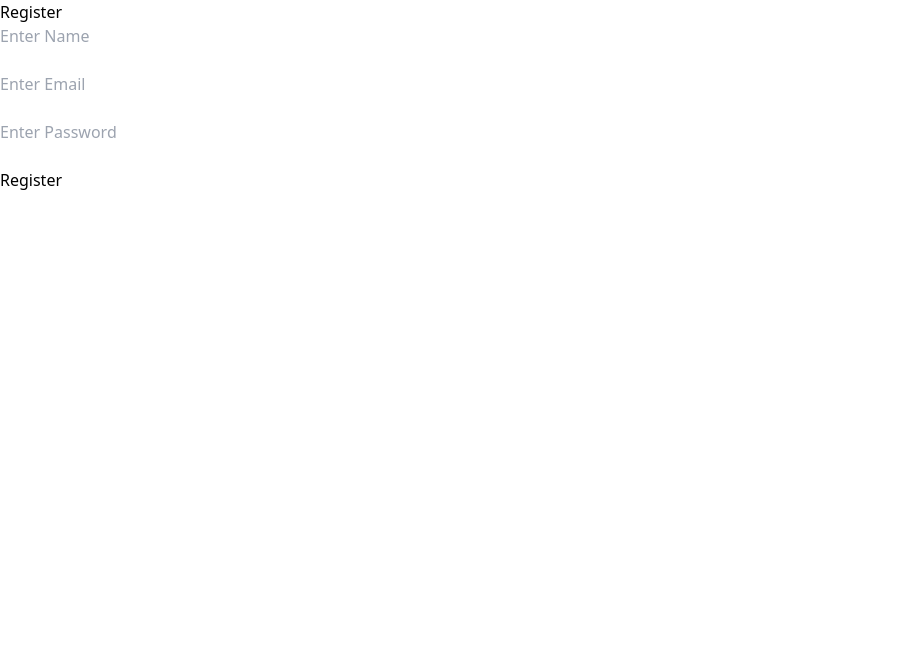
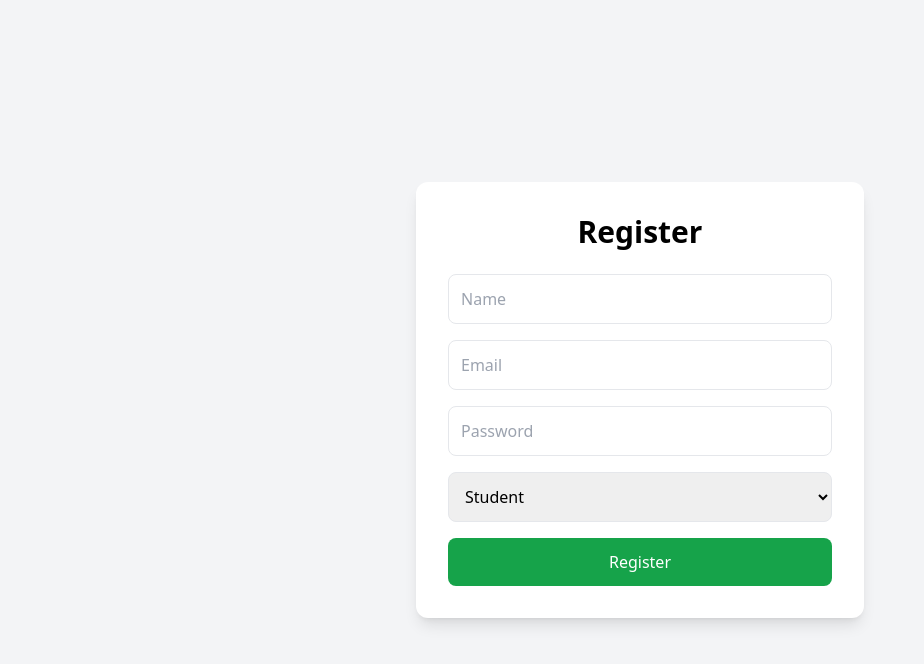
Before and after one commit to harshithan1706NH/AI_Campus, a React app in the folder frontend/: page /register in a window 1280 px wide. Shown: the top 664 px of the page, without its empty margins (0-924 px from the left). Built offline with nearby package versions, Linux system fonts and the light colour scheme; the HTML template or start-up script is replaced by a standard one.

Commit message:
UI enhanced

```diff
--- a/frontend/src/pages/Login.jsx
+++ b/frontend/src/pages/Login.jsx
@@ -10,45 +10,74 @@ function Login() {
   const handleLogin = async (e) => {
     e.preventDefault();
 
-    const res = await axios.post("http://localhost:5000/api/auth/login", {
+    try {
+      const res = await axios.post(
+        "http://localhost:5000/api/auth/login",
+        {
           email,
           password,
-    });
+        }
+      );
 
       localStorage.setItem("token", res.data.token);
       localStorage.setItem("role", res.data.role);
       localStorage.setItem("userId", res.data.userId);
-console.log(
-  "Stored User ID:",
-  res.data.userId
-);
+
       if (res.data.role === "admin") {
         navigate("/dashboard");
       } else {
         navigate("/report");
       }
+    } catch (error) {
+      alert("Login Failed");
+      console.log(error);
+    }
   };
 
   return (
-    <div>
-      <h2>Login</h2>
+    <div className="min-h-screen bg-gray-100 flex items-center justify-center">
+      <div className="bg-white p-8 rounded-xl shadow-lg w-full max-w-md">
 
-      <form onSubmit={handleLogin}>
+        <h1 className="text-3xl font-bold text-center mb-6">
+          AI Smart Campus
+        </h1>
+
+        <h2 className="text-xl text-center mb-6">
+          Login
+        </h2>
+
+        <form
+          onSubmit={handleLogin}
+          className="space-y-4"
+        >
           <input
-          placeholder="email"
+            type="email"
+            placeholder="Email"
+            className="w-full border p-3 rounded-lg"
             value={email}
-          onChange={(e) => setEmail(e.target.value)}
+            onChange={(e) =>
+              setEmail(e.target.value)
+            }
           />
 
           <input
-          placeholder="password"
             type="password"
+            placeholder="Password"
+            className="w-full border p-3 rounded-lg"
             value={password}
-          onChange={(e) => setPassword(e.target.value)}
+            onChange={(e) =>
+              setPassword(e.target.value)
+            }
           />
 
-        <button type="submit">Login</button>
+          <button
+            type="submit"
+            className="w-full bg-blue-600 text-white p-3 rounded-lg hover:bg-blue-700"
+          >
+            Login
+          </button>
         </form>
+      </div>
     </div>
   );
 }
--- a/frontend/src/pages/Register.jsx
+++ b/frontend/src/pages/Register.jsx
@@ -1,20 +1,108 @@
+import { useState } from "react";
+import axios from "axios";
+import { useNavigate } from "react-router-dom";
+
 function Register() {
+  const navigate = useNavigate();
+
+  const [name, setName] = useState("");
+  const [email, setEmail] = useState("");
+  const [password, setPassword] =
+    useState("");
+
+  const [role, setRole] =
+    useState("student");
+
+  const handleRegister = async (e) => {
+    e.preventDefault();
+
+    try {
+      await axios.post(
+        "http://localhost:5000/api/auth/register",
+        {
+          name,
+          email,
+          password,
+          role,
+        }
+      );
+
+      alert("Registration Successful");
+      navigate("/login");
+
+    } catch (error) {
+      console.log(error);
+      alert("Registration Failed");
+    }
+  };
+
   return (
-    <div>
-      <h1>Register</h1>
+    <div className="min-h-screen bg-gray-100 flex items-center justify-center">
 
-      <form>
-        <input type="text" placeholder="Enter Name" />
-        <br /><br />
+      <div className="bg-white p-8 rounded-xl shadow-lg w-full max-w-md">
 
-        <input type="email" placeholder="Enter Email" />
-        <br /><br />
+        <h1 className="text-3xl font-bold text-center mb-6">
+          Register
+        </h1>
 
-        <input type="password" placeholder="Enter Password" />
-        <br /><br />
+        <form
+          onSubmit={handleRegister}
+          className="space-y-4"
+        >
+          <input
+            type="text"
+            placeholder="Name"
+            className="w-full border p-3 rounded-lg"
+            value={name}
+            onChange={(e) =>
+              setName(e.target.value)
+            }
+          />
 
-        <button type="submit">Register</button>
-      </form>
+          <input
+            type="email"
+            placeholder="Email"
+            className="w-full border p-3 rounded-lg"
+            value={email}
+            onChange={(e) =>
+              setEmail(e.target.value)
+            }
+          />
+
+          <input
+            type="password"
+            placeholder="Password"
+            className="w-full border p-3 rounded-lg"
+            value={password}
+            onChange={(e) =>
+              setPassword(e.target.value)
+            }
+          />
+
+          <select
+            className="w-full border p-3 rounded-lg"
+            value={role}
+            onChange={(e) =>
+              setRole(e.target.value)
+            }
+          >
+            <option value="student">
+              Student
+            </option>
+
+            <option value="admin">
+              Admin
+            </option>
+          </select>
+
+          <button
+            type="submit"
+            className="w-full bg-green-600 text-white p-3 rounded-lg hover:bg-green-700"
+          >
+            Register
+          </button>
+        </form>
+      </div>
     </div>
   );
 }
--- a/frontend/src/pages/ReportIssue.jsx
+++ b/frontend/src/pages/ReportIssue.jsx
@@ -1,21 +1,32 @@
 import { useState } from "react";
 
 function ReportIssue() {
-  const [title, setTitle] = useState("");
-  const [description, setDescription] = useState("");
-  const [image, setImage] = useState(null);
-  const [message, setMessage] = useState("");
+  const [title, setTitle] =
+    useState("");
+
+  const [description, setDescription] =
+    useState("");
+
+  const [image, setImage] =
+    useState(null);
+
+  const [message, setMessage] =
+    useState("");
 
   const handleSubmit = async (e) => {
     e.preventDefault();
 
     let imageUrl = "";
 
-    // 🔥 upload image first
     if (image) {
       const formData = new FormData();
+
       formData.append("file", image);
-      formData.append("upload_preset", "ai_campus_uploads");
+
+      formData.append(
+        "upload_preset",
+        "ai_campus_uploads"
+      );
 
       const res = await fetch(
         "https://api.cloudinary.com/v1_1/dhhei2ult/image/upload",
@@ -26,54 +37,101 @@ function ReportIssue() {
       );
 
       const data = await res.json();
+
       imageUrl = data.secure_url;
     }
 
-    const userId = localStorage.getItem("userId");
-    const studentId = localStorage.getItem("userId");
-    console.log("Student ID:", studentId);
-    const response = await fetch("http://localhost:5000/api/issues", {
+    const userId =
+      localStorage.getItem("userId");
+
+    const response = await fetch(
+      "http://localhost:5000/api/issues",
+      {
         method: "POST",
-      headers: { "Content-Type": "application/json" },
+
+        headers: {
+          "Content-Type":
+            "application/json",
+        },
+
         body: JSON.stringify({
           title,
           description,
           imageUrl,
           studentId: userId,
         }),
-    });
+      }
+    );
 
-    const result = await response.json();
+    const result =
+      await response.json();
+
     setMessage(result.message);
+
+    setTitle("");
+    setDescription("");
+    setImage(null);
   };
 
   return (
-    <div>
-      <h2>Report Issue</h2>
+    <div className="min-h-screen bg-gray-100 flex justify-center p-6">
 
-      <form onSubmit={handleSubmit}>
+      <div className="bg-white p-8 rounded-xl shadow-lg w-full max-w-2xl">
+
+        <h1 className="text-3xl font-bold mb-6 text-center">
+          Report Campus Issue
+        </h1>
+
+        <form
+          onSubmit={handleSubmit}
+          className="space-y-4"
+        >
           <input
-          placeholder="Title"
+            type="text"
+            placeholder="Issue Title"
+            className="w-full border p-3 rounded-lg"
             value={title}
-          onChange={(e) => setTitle(e.target.value)}
+            onChange={(e) =>
+              setTitle(e.target.value)
+            }
           />
 
           <textarea
-          placeholder="Description"
+            rows="5"
+            placeholder="Describe the issue..."
+            className="w-full border p-3 rounded-lg"
             value={description}
-          onChange={(e) => setDescription(e.target.value)}
+            onChange={(e) =>
+              setDescription(
+                e.target.value
+              )
+            }
           />
 
-        {/* 🔥 IMAGE UPLOAD FIX */}
           <input
             type="file"
-          onChange={(e) => setImage(e.target.files[0])}
+            onChange={(e) =>
+              setImage(
+                e.target.files[0]
+              )
+            }
+            className="w-full border p-3 rounded-lg"
           />
 
-        <button type="submit">Submit</button>
+          <button
+            type="submit"
+            className="w-full bg-indigo-600 text-white p-3 rounded-lg hover:bg-indigo-700"
+          >
+            Submit Issue
+          </button>
         </form>
 
-      <p>{message}</p>
+        {message && (
+          <div className="mt-4 text-green-600 font-semibold">
+            {message}
+          </div>
+        )}
+      </div>
     </div>
   );
 }
```
Lines whose indentation alone changed are shown as unchanged.
